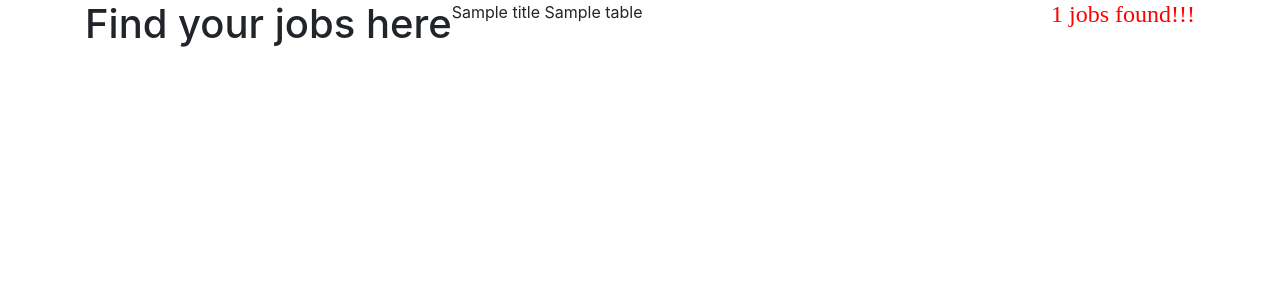
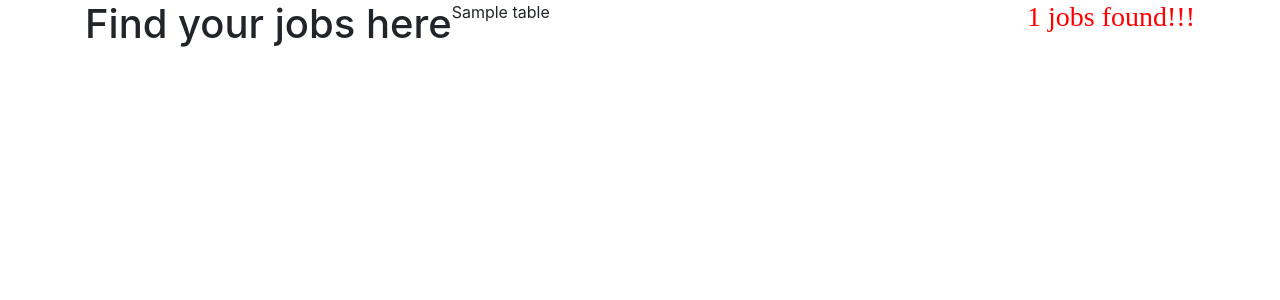
Before and after one commit to TejasPrabhu/Job-Analyzer, a Flask app: template src/templates/job_posting.html in a window 1280 px wide. Shown: the part 56-356 px from the top of the page. Run offline with Flask 2, Linux system fonts and the light colour scheme; the template is opened without the code that fills it: most values are stand-ins (such as "Sample title", 1, 10 or a date in 2020); some libraries are stand-ins or nearby versions.

Commit message:
Company name error resolved

```diff
--- a/src/templates/job_posting.html
+++ b/src/templates/job_posting.html
@@ -1,11 +1,8 @@
 {% extends 'base.html' %}
 {% block content %}
 <h1 style="text-align:left;float:left;">{% block title %} Find your jobs here {% endblock %}</h1>
-<h4 style="color:red;text-align:right;float:right;font-family: Chalkduster;" >{{ job_count }} jobs found!!!</h4>
+<h3 style="color:red;text-align:right;float:right;font-family: Chalkduster;" >{{ job_count }} jobs found!!!</h4>
 {% for table in tables %}
-            {{titles[loop.index]}}
             {{ table|safe }}
 {% endfor %}
-
-
 {% endblock %}
```
